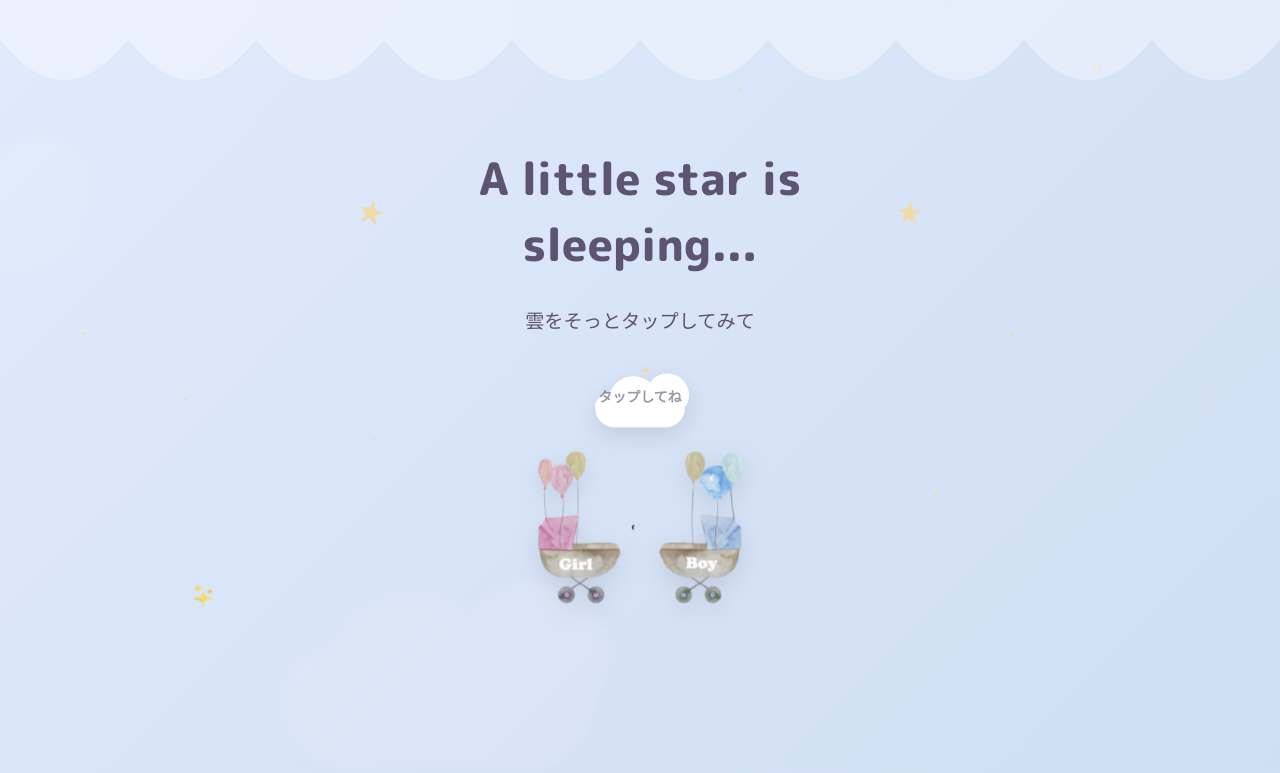
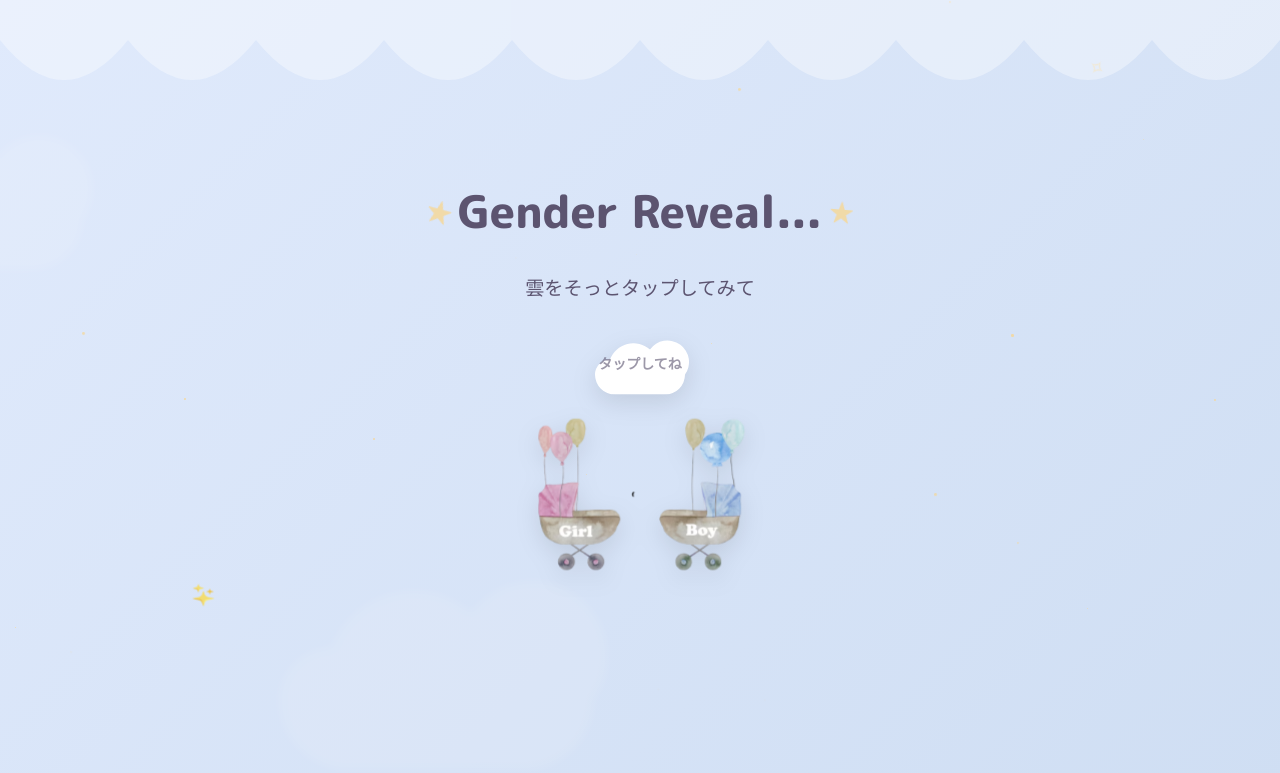
Before and after one commit to Nari970822/gender-reveal, a plain HTML site: page index.html in a window 1280 px wide. Drawn offline with nearby package versions, Linux system fonts and the light colour scheme.

Commit message:
Add files via upload

```diff
--- a/index.html
+++ b/index.html
@@ -302,7 +302,7 @@
     </div>
 
     <div class="container">
-        <h1>A little star is sleeping...</h1>
+        <h1>Gender Reveal...</h1>
         <p>雲をそっとタップしてみて</p>
 
         <div class="cloud-wrapper" id="cloud-wrapper">
```
